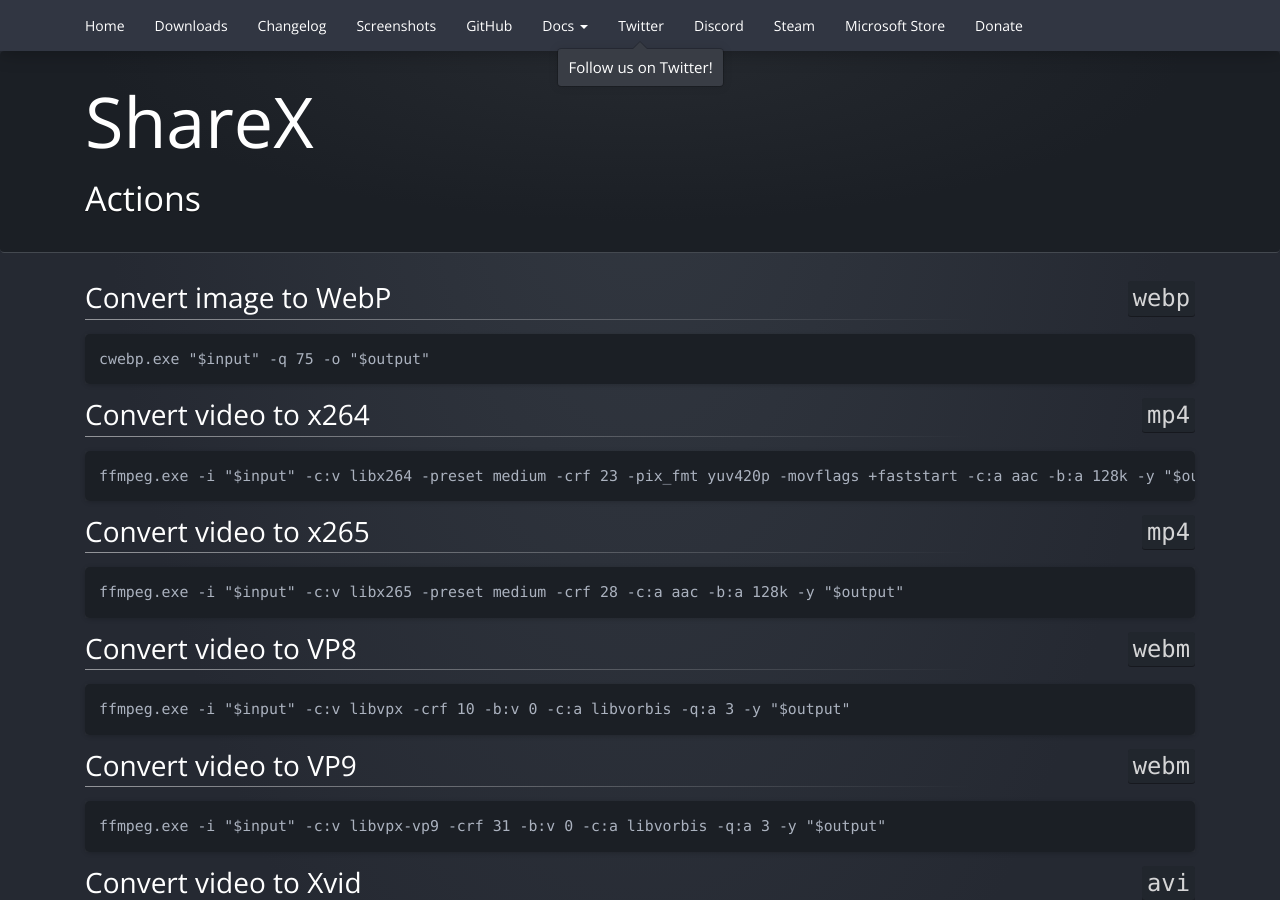
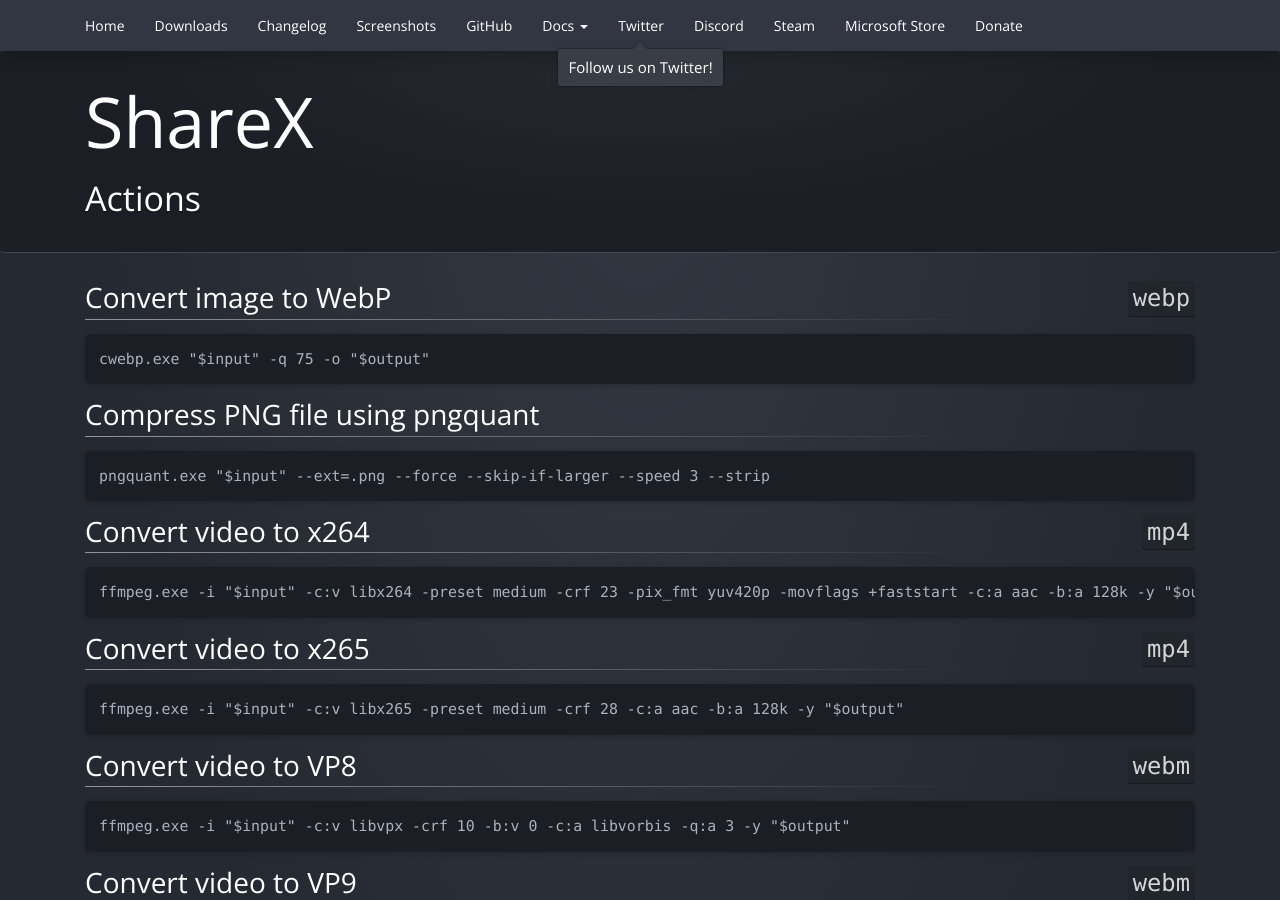
Before and after one commit to ShareX/sharex.github.io, a Jekyll site: the page built from actions/index.md, in a window 1280 px wide and 900 px high. Built offline with Jekyll 4.4.1, drawn with Linux system fonts in a browser that asks for light colours.

Commit message:
Added "Compress PNG file using pngquant"

```diff
--- a/_data/actions.yml
+++ b/_data/actions.yml
@@ -2,6 +2,10 @@
   filename: cwebp.exe
   arguments: '"$input" -q 75 -o "$output"'
   extension: webp
+
+- name: Compress PNG file using pngquant
+  filename: pngquant.exe
+  arguments: '"$input" --ext=.png --force --skip-if-larger --speed 3 --strip'
 
 - name: Convert video to x264
   filename: ffmpeg.exe
```
